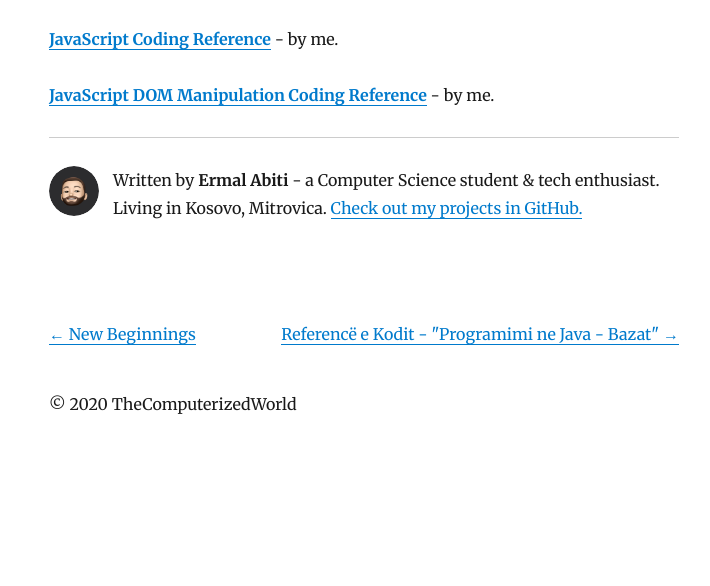
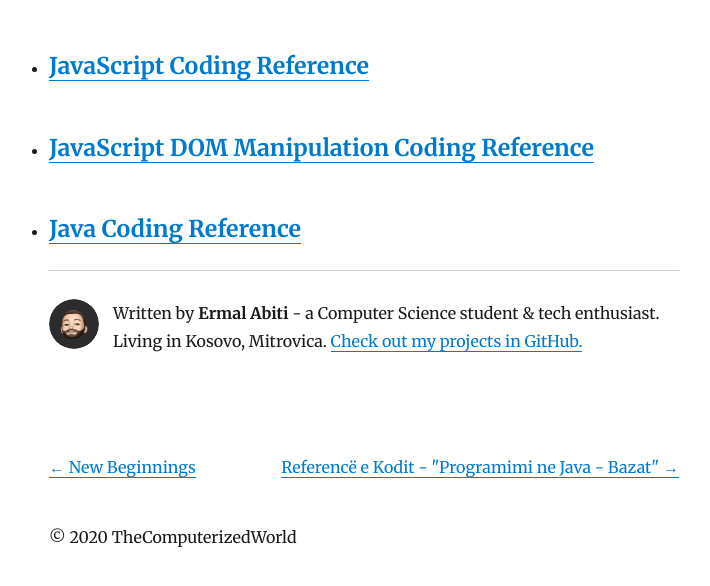
Before and after one commit to ermal-abiti/ermalabitiapps-blog, a Gatsby site: page /my-projects-helpful-content/ in a window 1280 px wide. Shown: the part 214-800 px from the top of the page, without its empty margins (276-986 px from the left). Built offline with nearby package versions, Linux system fonts and the light colour scheme; Gatsby itself is replaced by a stand-in of ours; some packages are replaced by stand-ins of ours.

Commit message:
Update Blog “my-projects-helpful-content”

```diff
--- a/content/blog/my-projects-helpful-content.md
+++ b/content/blog/my-projects-helpful-content.md
@@ -3,6 +3,6 @@ path: helpful-links
 date: 2020-04-06T18:08:52.990Z
 title: My Projects & Helpful Content
 ---
-**[JavaScript Coding Reference](https://drive.google.com/open?id=1T76hdfYvX1q_9EVjEZhUkS1WJ2-BlxSF)** - by me.
-
-**[JavaScript DOM Manipulation Coding Reference](https://drive.google.com/open?id=1CJtNAREfQaeY7dxZwB_BGq8jkmWwMJp1)** - by me.
+* ### **[JavaScript Coding Reference](https://drive.google.com/open?id=1T76hdfYvX1q_9EVjEZhUkS1WJ2-BlxSF)**
+* ### **[JavaScript DOM Manipulation Coding Reference](https://drive.google.com/open?id=1CJtNAREfQaeY7dxZwB_BGq8jkmWwMJp1)**
+* ### **[Java Coding Reference](https://drive.google.com/file/d/1PzCVFVr2pqRPsuTYsV65YBP6nBXqI81A/view?usp=sharing)**
```
